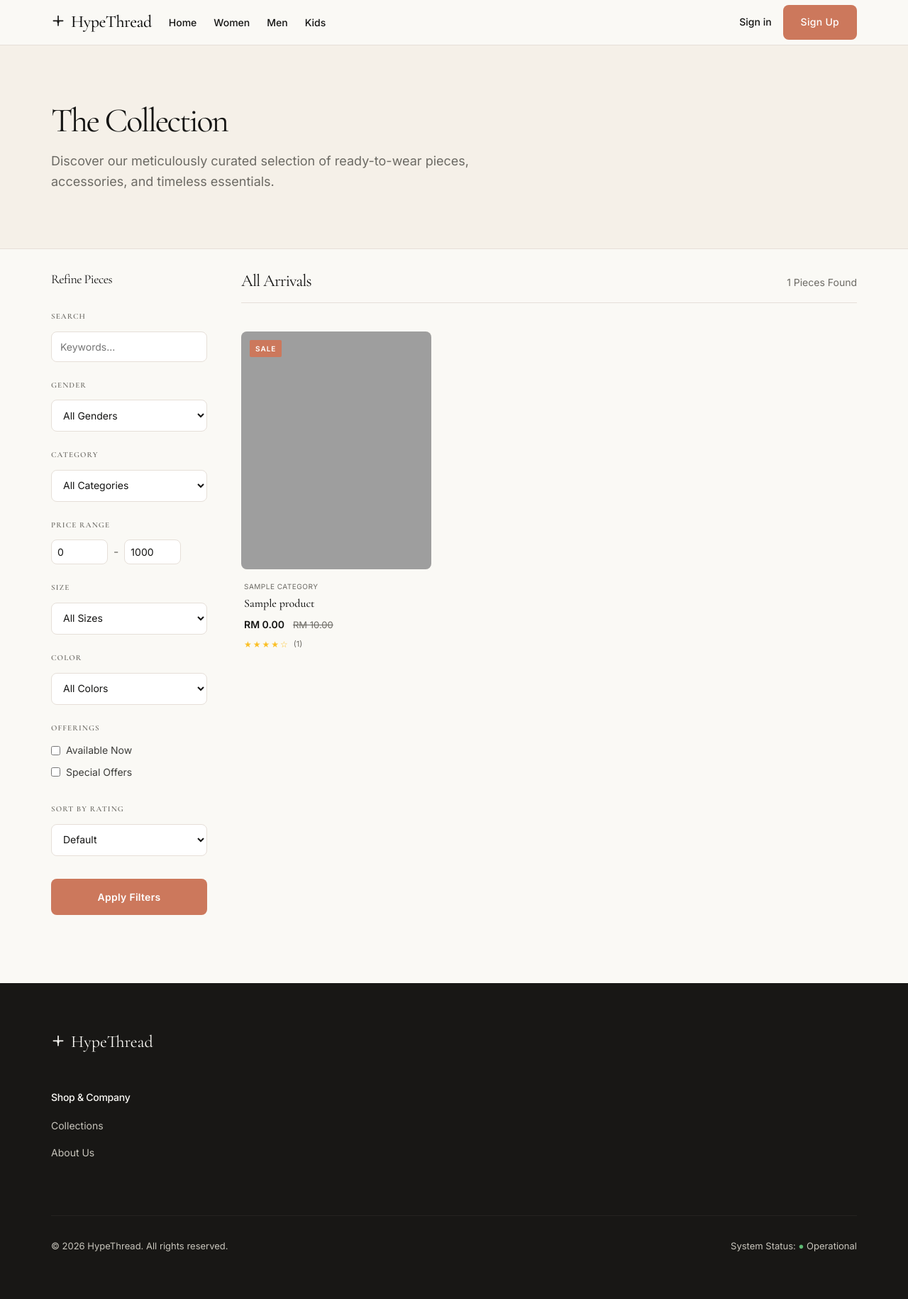
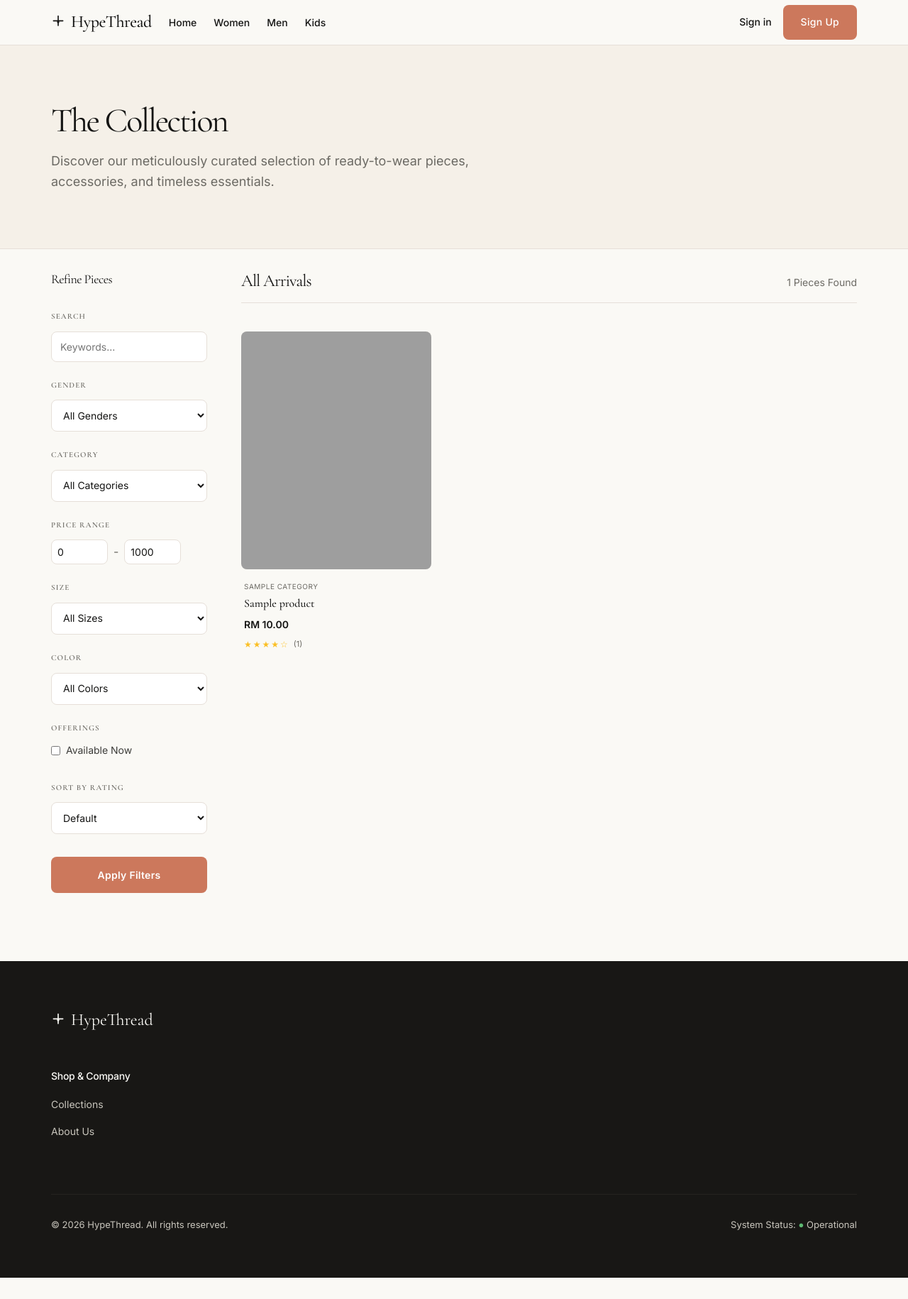
Before and after one commit to lryy78/fashion_store, a PHP site: page /fashion_store/pages/products.php in a window 1280 px wide. Shown: the whole page at 71% size. After the commit the page ends 1800 px from the top, so only its background shows below. Run offline with PHP 8.4, Linux system fonts and the light colour scheme; tables that the repository leaves empty hold one stand-in row (values such as "Sample post"); grey boxes are pictures that could not be loaded.

Commit message:
feat(products)!: remove deprecated discount pricing and sale feature
Removes the `discount_price` column from the `products` table across all schema definitions and compatibility migrations. Cleans up all associated sale functionality: deletes sale category links from the homepage, removes the on-sale product filter and sale badge styling from product listing pages, and adjusts the homepage category grid from 4 to 3 columns to accommodate the removed sale category card.

```diff
--- a/database/legacy/schema_legacy.sql
+++ b/database/legacy/schema_legacy.sql
@@ -35,7 +35,6 @@ CREATE TABLE IF NOT EXISTS products (
     size_chart TEXT,
     price DECIMAL(10, 2) NOT NULL,
     cost_price DECIMAL(10, 2) DEFAULT 0.00,
-    discount_price DECIMAL(10, 2) DEFAULT NULL,
     gender ENUM('Men', 'Women', 'Kids', 'Unisex') DEFAULT 'Unisex',
     status ENUM('published', 'draft', 'scheduled') DEFAULT 'published',
     publish_at TIMESTAMP NULL DEFAULT NULL,
--- a/database/schema.sql
+++ b/database/schema.sql
@@ -33,7 +33,6 @@ CREATE TABLE IF NOT EXISTS products (
     size_chart TEXT DEFAULT NULL,
     price DECIMAL(10,2) NOT NULL,
     cost_price DECIMAL(10,2) NOT NULL DEFAULT 0.00,
-    discount_price DECIMAL(10,2) DEFAULT NULL,
     gender ENUM('Men','Women','Kids','Unisex') NOT NULL DEFAULT 'Unisex',
     status ENUM('published','draft','scheduled') NOT NULL DEFAULT 'published',
     publish_at DATETIME DEFAULT NULL,
--- a/pages/index.php
+++ b/pages/index.php
@@ -99,7 +99,7 @@ if (!$selected_gender) {
 
 .category-grid-studio {
     display: grid;
-    grid-template-columns: repeat(4, 1fr);
+    grid-template-columns: repeat(3, 1fr);
     gap: 2px;
     background-color: var(--colors-hairline);
     border: 1px solid var(--colors-hairline);
@@ -297,12 +297,12 @@ if (!$selected_gender) {
         <a href="index.php?gender=Women" class="category-card-studio"><h3>Women</h3></a>
         <a href="index.php?gender=Men" class="category-card-studio"><h3>Men</h3></a>
         <a href="index.php?gender=Kids" class="category-card-studio"><h3>Kids</h3></a>
-        <a href="products.php?category=Sale" class="category-card-studio" style="color: var(--colors-error);"><h3 style="color: var(--colors-error);">Sale %</h3></a>
+
     <?php else: ?>
         <a href="products.php?gender=<?php echo $selected_gender; ?>&category=Tops" class="category-card-studio"><h3>Tops</h3></a>
         <a href="products.php?gender=<?php echo $selected_gender; ?>&category=Bottoms" class="category-card-studio"><h3>Bottoms</h3></a>
         <a href="products.php?gender=<?php echo $selected_gender; ?>&category=Accessories" class="category-card-studio"><h3>Accessories</h3></a>
-        <a href="products.php?gender=<?php echo $selected_gender; ?>&category=Sale" class="category-card-studio" style="color: var(--colors-error);"><h3 style="color: var(--colors-error);">Sale %</h3></a>
+
     <?php endif; ?>
 </div>
 
--- a/pages/products.php
+++ b/pages/products.php
@@ -11,7 +11,7 @@ $selected_size = $_GET['size'] ?? '';
 $selected_color = $_GET['color'] ?? '';
 $selected_gender = $_GET['gender'] ?? '';
 $in_stock = isset($_GET['in_stock']);
-$on_sale = isset($_GET['on_sale']);
+
 
 $sort_rating = $_GET['sort_rating'] ?? '';
 
@@ -46,9 +46,6 @@ if ($selected_color) {
 }
 if ($in_stock) {
     $query .= " AND pv.stock_quantity > 0";
-}
-if ($on_sale) {
-    $query .= " AND p.discount_price IS NOT NULL";
 }
 
 $query .= " AND p.price BETWEEN ? AND ?";
@@ -139,21 +136,6 @@ $all_sizes = $pdo->query("SELECT DISTINCT size FROM product_variations WHERE siz
 
 .product-card-studio:hover img {
     transform: scale(1.05);
-}
-
-.sale-badge {
-    position: absolute;
-    top: 12px;
-    left: 12px;
-    background: var(--colors-primary);
-    color: #fff;
-    padding: 4px 8px;
-    font-size: 10px;
-    font-weight: 700;
-    text-transform: uppercase;
-    letter-spacing: 0.1em;
-    border-radius: 2px;
-    z-index: 10;
 }
 
 .product-card-studio .meta {
@@ -287,10 +269,6 @@ $all_sizes = $pdo->query("SELECT DISTINCT size FROM product_variations WHERE siz
                     <input type="checkbox" name="in_stock" <?php echo $in_stock ? 'checked' : ''; ?>>
                     Available Now
                 </label>
-                <label style="display: flex; align-items: center; gap: 8px; font-size: 14px; cursor: pointer;">
-                    <input type="checkbox" name="on_sale" <?php echo $on_sale ? 'checked' : ''; ?>>
-                    Special Offers
-                </label>
             </div>
 
             <div class="filter-group" style="margin-bottom: 32px;">
@@ -303,7 +281,7 @@ $all_sizes = $pdo->query("SELECT DISTINCT size FROM product_variations WHERE siz
             </div>
 
             <button type="submit" class="button-primary" style="width: 100%; padding: 16px;">Apply Filters</button>
-            <?php if($search || $category || $min_price != 0 || $max_price != 1000 || $selected_size || $selected_color || $in_stock || $on_sale || $sort_rating): ?>
+            <?php if($search || $category || $min_price != 0 || $max_price != 1000 || $selected_size || $selected_color || $in_stock || $sort_rating): ?>
                 <a href="products.php" style="display: block; text-align: center; margin-top: 16px; font-size: 13px; text-decoration: underline; color: var(--colors-muted);">Reset Filters</a>
             <?php endif; ?>
         </form>
@@ -311,7 +289,7 @@ $all_sizes = $pdo->query("SELECT DISTINCT size FROM product_variations WHERE siz
 
     <main class="shop-main">
         <div class="shop-header" style="display: flex; justify-content: space-between; align-items: flex-end; margin-bottom: 40px; border-bottom: 1px solid var(--colors-hairline); padding-bottom: 16px;">
-            <h2 style="font-size: 24px; font-weight: 400;"><?php echo $category ? htmlspecialchars($category) : ($on_sale ? 'Special Offers' : 'All Arrivals'); ?></h2>
+            <h2 style="font-size: 24px; font-weight: 400;"><?php echo $category ? htmlspecialchars($category) : ('All Arrivals'); ?></h2>
             <span style="color: var(--colors-muted); font-size: 14px;"><?php echo count($products); ?> Pieces Found</span>
         </div>
 
@@ -320,21 +298,13 @@ $all_sizes = $pdo->query("SELECT DISTINCT size FROM product_variations WHERE siz
                 <?php foreach ($products as $index => $product): ?>
                     <div class="product-card-studio" onclick="window.location.href='product_detail.php?id=<?php echo $product['id']; ?>'">
                         <div class="image-wrapper">
-                            <?php if ($product['discount_price']): ?>
-                                <div class="sale-badge">Sale</div>
-                            <?php endif; ?>
                             <img src="get_image.php?id=<?php echo $product['image_id']; ?>" alt="<?php echo htmlspecialchars($product['name']); ?>">
                         </div>
                         <div class="meta">
                             <div class="cat"><?php echo htmlspecialchars($product['category_name']); ?></div>
                             <div class="name"><?php echo htmlspecialchars($product['name']); ?></div>
                             <div class="price-container">
-                                <?php if ($product['discount_price']): ?>
-                                    <span class="current-price">RM <?php echo number_format($product['discount_price'], 2); ?></span>
-                                    <span class="old-price">RM <?php echo number_format($product['price'], 2); ?></span>
-                                <?php else: ?>
-                                    <span class="current-price">RM <?php echo number_format($product['price'], 2); ?></span>
-                                <?php endif; ?>
+                                <span class="current-price">RM <?php echo number_format($product['price'], 2); ?></span>
                             </div>
                             <div style="display: flex; align-items: center; gap: 6px; margin-top: 6px; min-height: 18px;">
                                 <span style="color: #fbbf24; letter-spacing: 2px; font-size: 12px;">
--- a/tools/expand_data.php
+++ b/tools/expand_data.php
@@ -9,7 +9,6 @@ try {
         ['Outerwear', 'Coats, jackets, and blazers'],
         ['Footwear', 'Shoes, boots, and sneakers'],
         ['Loungewear', 'Comfortable home wear'],
-        ['Sale', 'Discounted items from all categories']
     ];
     $stmt = $pdo->prepare("INSERT IGNORE INTO categories (name, description) VALUES (?, ?)");
     foreach ($categories as $cat) {
```
Also changed, not shown: database/migrations/001_compatibility.sql.
